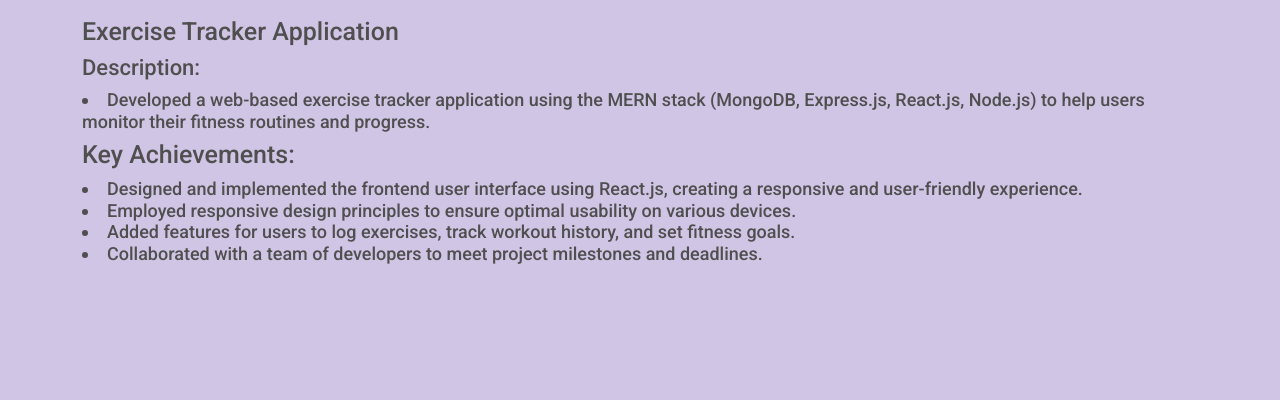
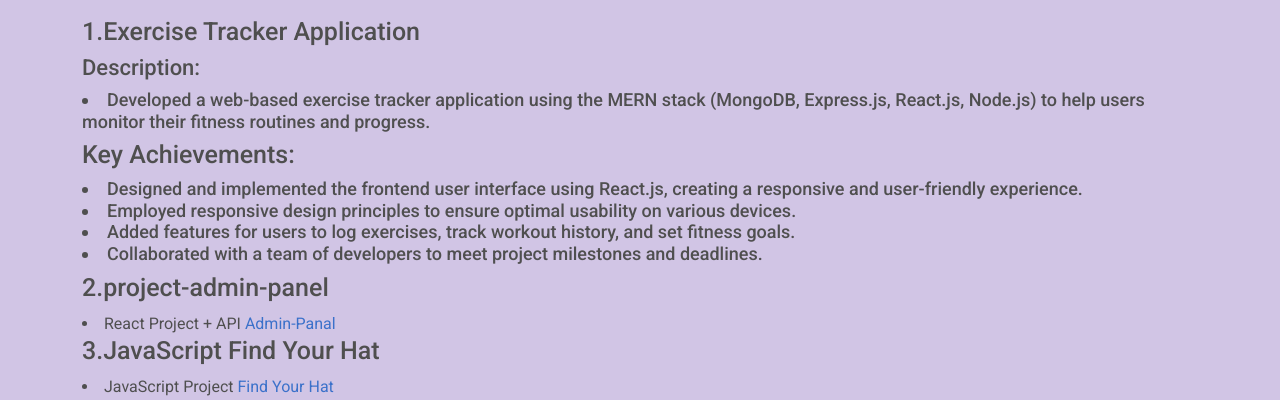
Before and after one commit to ninimininomnom/portfolio, a website: page project.html in a window 1280 px wide. Shown: the part 464-864 px from the top of the page. Before the commit the page ends 800 px from the top, so only its background shows below. Drawn offline with nearby package versions, Linux system fonts and the light colour scheme.

Commit message:
last final

```diff
--- a/project.html
+++ b/project.html
@@ -54,7 +54,7 @@
             </div>
          </div>
          <div class="content-text-3">
-        <h2 style="font-size:25px;">Exercise Tracker Application</h2>
+        <h2 style="font-size:25px;"> 1.Exercise Tracker Application</h2>
         <h2 style="font-size:22px;">Description:</h2>
         <h4 style="font-size:18px;">
         <li>Developed a web-based exercise tracker application using the MERN stack (MongoDB, Express.js, React.js, Node.js) to help users monitor their fitness routines and progress.</li>
@@ -66,6 +66,11 @@
          <li> Added features for users to log exercises, track workout history, and set fitness goals.</li>
          <li>Collaborated with a team of developers to meet project milestones and deadlines.</li>
      </h4>
+     <h2 style="font-size:25px;"> 2.project-admin-panel</h2>
+     <li>React Project + API    <a href="https://61-mini-project-admin-panel.vercel.app/">Admin-Panal</a> </li>
+     <h2 style="font-size:25px;"> 3.JavaScript Find Your Hat</h2>
+     <li>JavaScript Project     <a href="https://replit.com/@MayryWarunya/61-find-your-hat#index.js">Find Your Hat</a> </li>
+
         </div>
     </section>
 </body>
```
